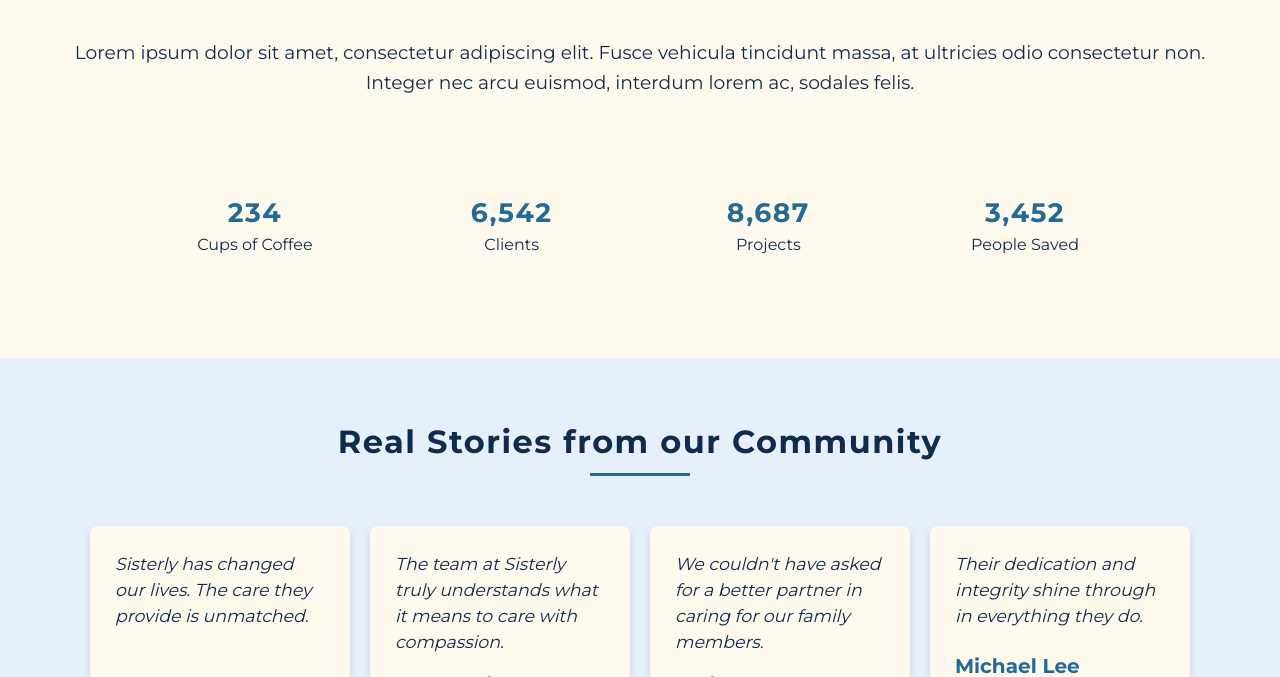
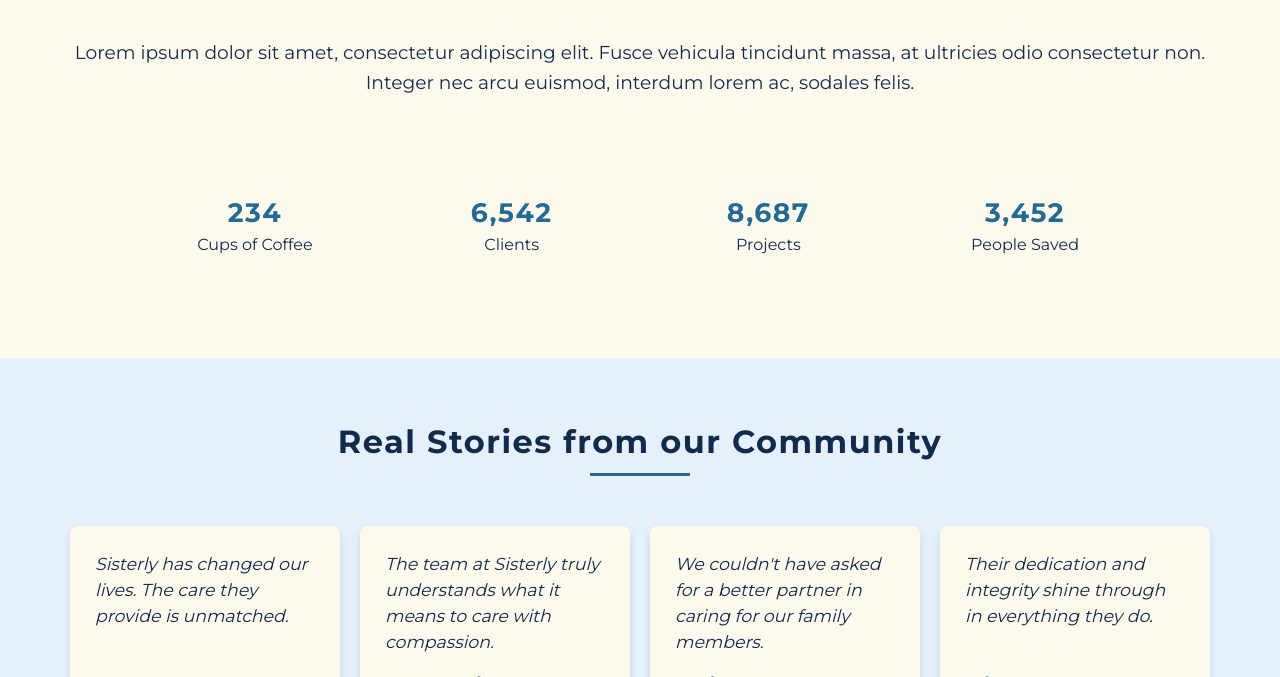
Before and after one commit to Sisterly-LLC/website, a plain HTML site: page docs/index.html in a window 1280 px wide. Shown: the part 603-1280 px from the top of the page. Drawn offline with nearby package versions, Linux system fonts and the light colour scheme.

Commit message:
Updates testimonial format

```diff
--- a/docs/css/styles.css
+++ b/docs/css/styles.css
@@ -243,7 +243,7 @@
     padding: 25px;
     flex: 1 1 calc(25% - 40px);
     max-width: calc(25% - 40px);
-    min-width: 250px;
+    min-width: 270px;
     box-sizing: border-box;
     text-align: left;
     /* Align text to the left */
```
